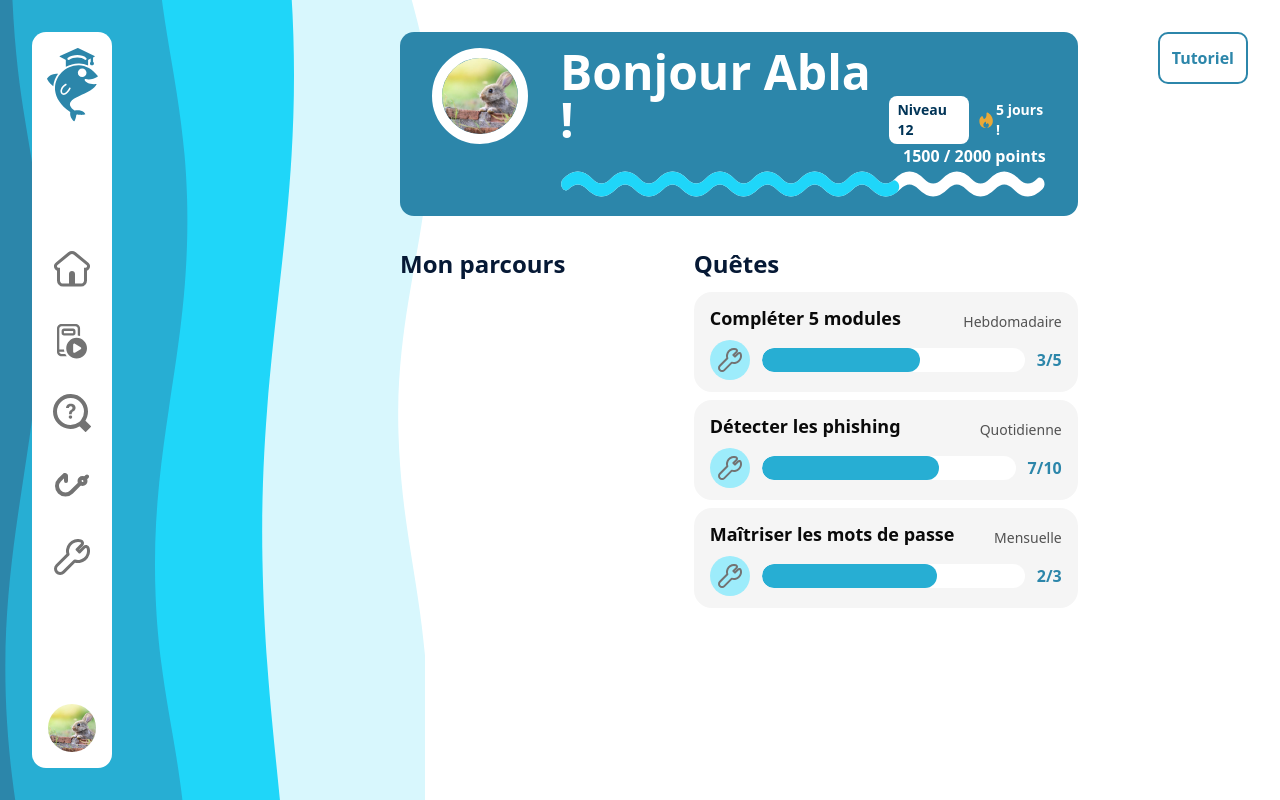
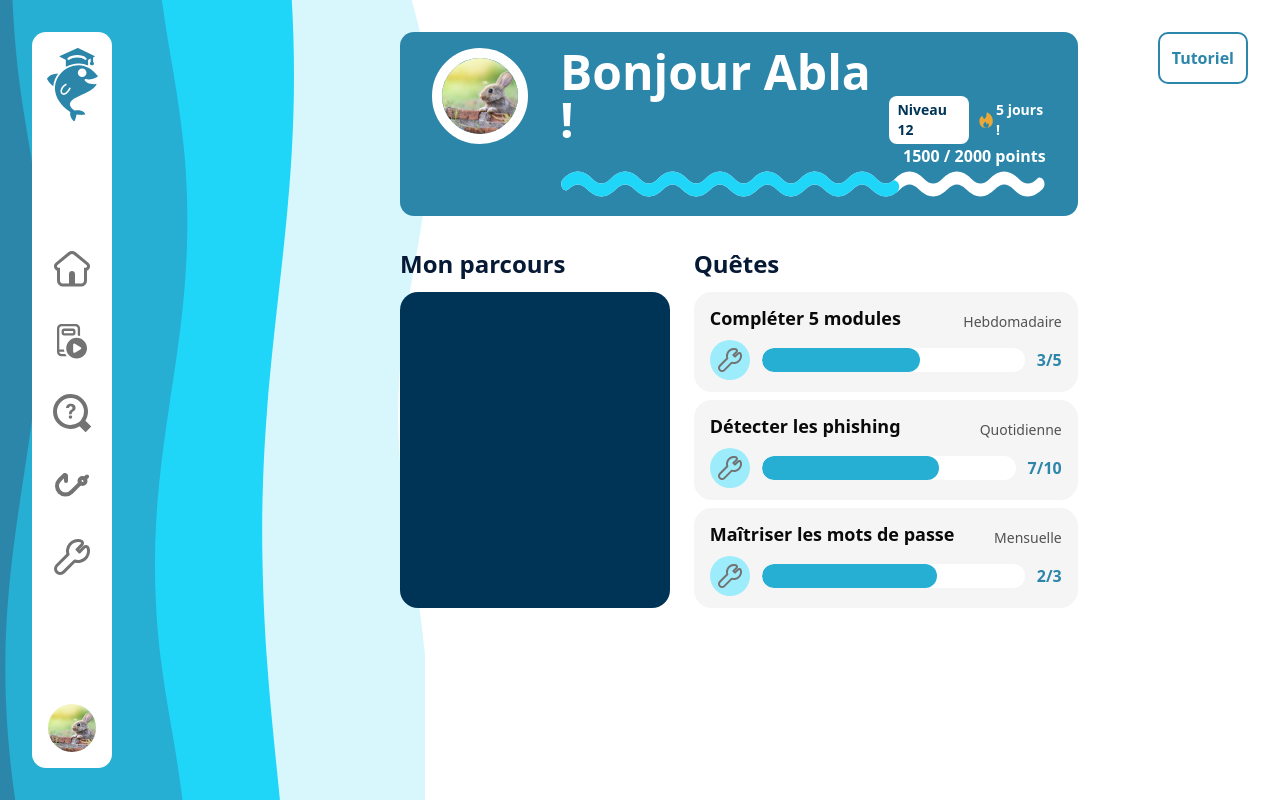
Before and after one commit to SHAfoin/learn-and-phish, a Next.js app: page /app in a window 1280 px wide. Built offline with nearby package versions, Linux system fonts and the light colour scheme.

Commit message:
feat(WorldProgressWidget): add new component for progress display

```diff
--- a/app/app/page.tsx
+++ b/app/app/page.tsx
@@ -1,5 +1,6 @@
 import ProfileHeader from "@/components/ProfileHeader";
 import QuestTile from "@/components/QuestTile";
+import WorldProgressWidget from "@/components/WorldProgressWidget";
 import React from "react";
 
 export default function page() {
@@ -14,9 +15,10 @@ export default function page() {
         streak={5}
         className="mb-2"
       />
-      <div className="flex w-full gap-6">
+      <div className="flex w-full gap-6 h-fit">
         <div className="flex flex-col gap-3 flex-2">
           <h2 className="text-2xl text-ocean-950 font-bold">Mon parcours</h2>
+          <WorldProgressWidget />
         </div>
         <div className="flex flex-col gap-3 flex-1">
           <h2 className="text-2xl text-ocean-950 font-bold">Quêtes</h2>
--- /dev/null
+++ b/components/WorldProgressWidget.tsx
@@ -0,0 +1,7 @@
+import React from "react";
+
+export default function WorldProgressWidget() {
+  return (
+    <div className="w-full rounded-2xl bg-ocean-900 h-full max-h-xl"></div>
+  );
+}
```
